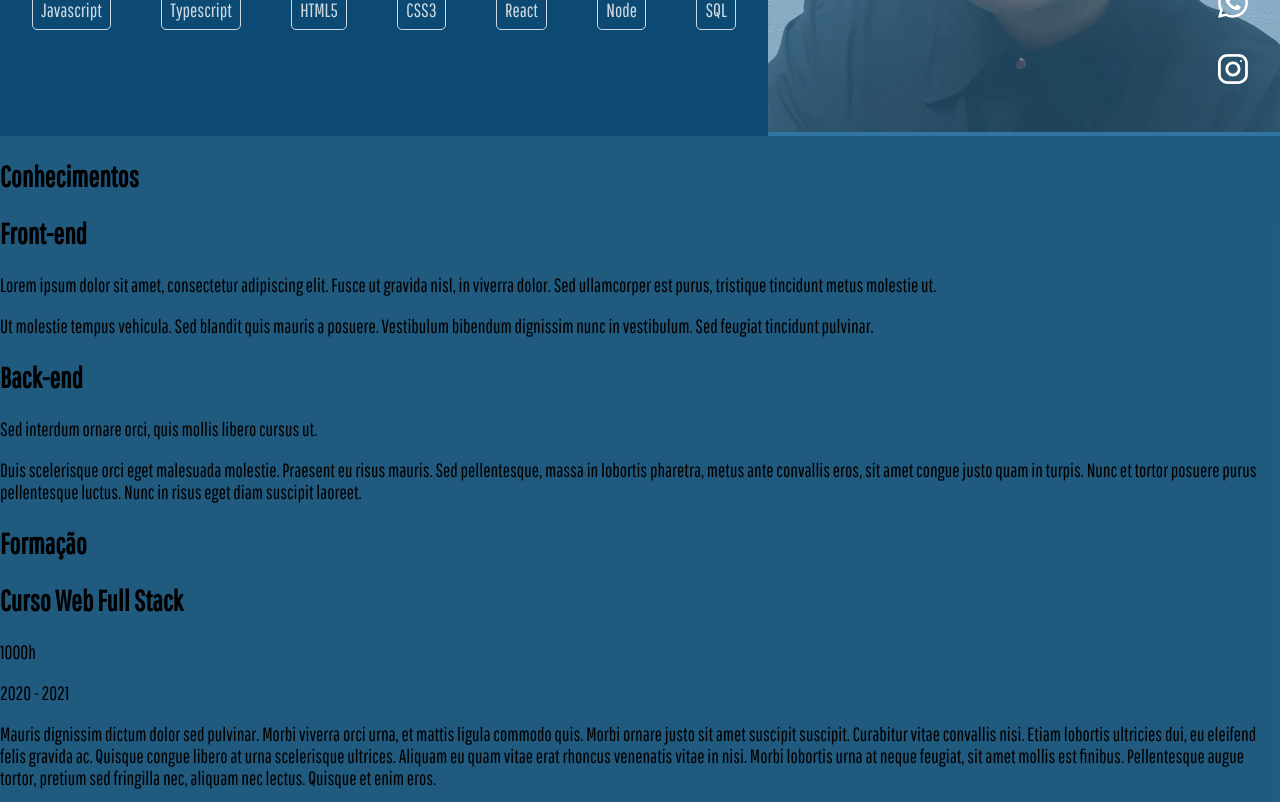
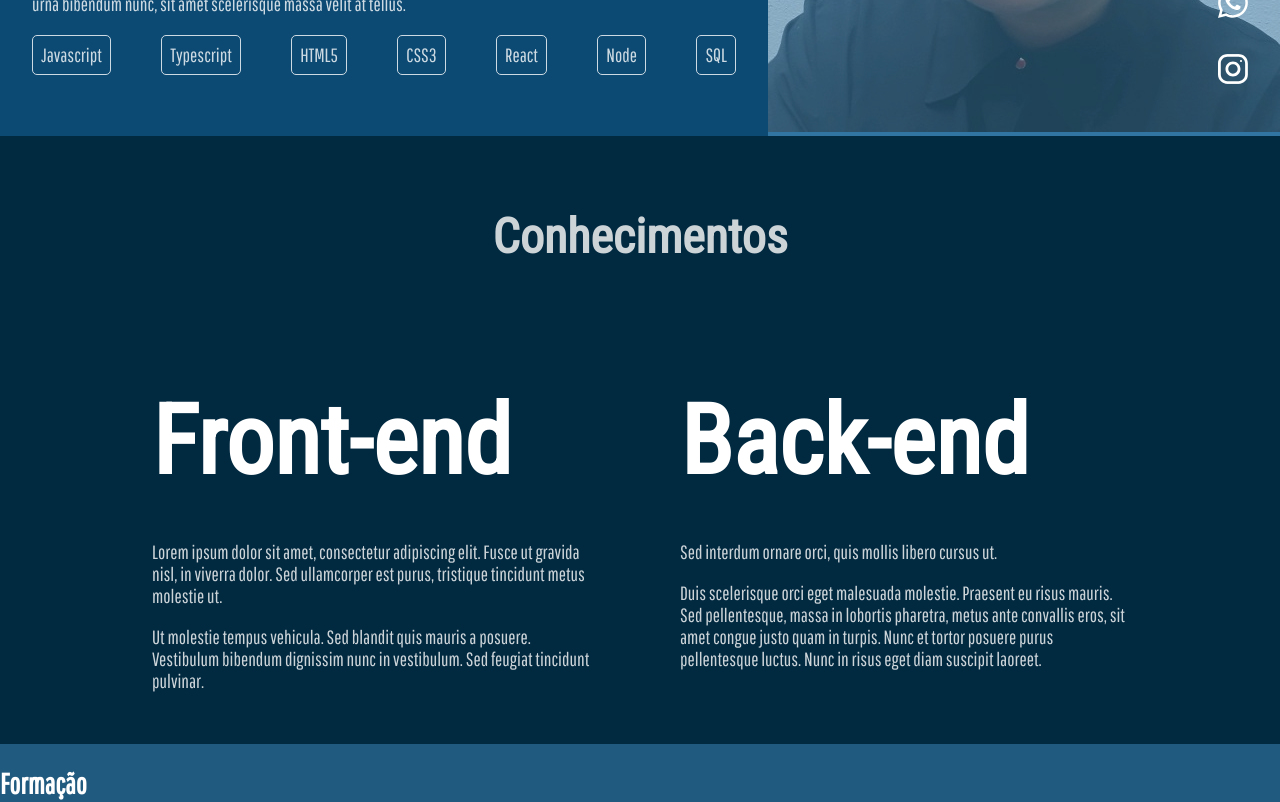
Before and after one commit to nyhvignoli/nyhvignoli.github.io, a React (Create React App) app: page / in a window 1280 px wide. Shown: the part 540-1342 px from the top of the page. Built offline with nearby package versions, Linux system fonts and the light colour scheme; a web font is replaced by a local one.

Commit message:
knowledges-section

```diff
--- a/src/components/Knowledges/Knowledges.js
+++ b/src/components/Knowledges/Knowledges.js
@@ -1,13 +1,16 @@
 import React from "react";
+import { Subtitle } from "../../global/styles";
 import KnowledgesContent from "./KnowledgesContent/KnowledgesContent";
+import { Wrapper, Content } from "./styles";
 
 const Knowledges = () => {
     const frontEndKnowledges = ["Lorem ipsum dolor sit amet, consectetur adipiscing elit. Fusce ut gravida nisl, in viverra dolor. Sed ullamcorper est purus, tristique tincidunt metus molestie ut.", "Ut molestie tempus vehicula. Sed blandit quis mauris a posuere. Vestibulum bibendum dignissim nunc in vestibulum. Sed feugiat tincidunt pulvinar. "];
     const backEndKnowledges = ["Sed interdum ornare orci, quis mollis libero cursus ut.", "Duis scelerisque orci eget malesuada molestie. Praesent eu risus mauris. Sed pellentesque, massa in lobortis pharetra, metus ante convallis eros, sit amet congue justo quam in turpis. Nunc et tortor posuere purus pellentesque luctus. Nunc in risus eget diam suscipit laoreet."];
 
     return (
-        <section>
-            <h1>Conhecimentos</h1>
+        <Wrapper>
+            <Subtitle>Conhecimentos</Subtitle>
+            <Content>
                 <KnowledgesContent
                     title={"Front-end"}
                     knowledges={frontEndKnowledges}
@@ -16,7 +19,8 @@ const Knowledges = () => {
                     title={"Back-end"}
                     knowledges={backEndKnowledges}
                 />
-        </section>
+            </Content>
+        </Wrapper>
     );
 }
 
--- a/src/components/Knowledges/KnowledgesContent/KnowledgesContent.js
+++ b/src/components/Knowledges/KnowledgesContent/KnowledgesContent.js
@@ -1,13 +1,15 @@
 import React from "react";
+import { Wrapper } from "./styles";
+import { Title } from "../../../global/styles";
 
 const KnowledgesContent = (props) => {
     return (
-        <div>
-            <h2>{props.title}</h2>
+        <Wrapper>
+            <Title>{props.title}</Title>
             {props.knowledges.map((item, index) => {
                 return (<p key={index}>{item}</p>)
             })}
-        </div>
+        </Wrapper>
     );
 }
 
--- a/src/components/Knowledges/KnowledgesContent/styles.js
+++ b/src/components/Knowledges/KnowledgesContent/styles.js
@@ -0,0 +1,9 @@
+import styled from "styled-components";
+
+export const Wrapper = styled.div`
+    width: 40%;
+
+    p {
+        opacity: 0.8;
+    }
+`;
--- a/src/components/Knowledges/styles.js
+++ b/src/components/Knowledges/styles.js
@@ -0,0 +1,17 @@
+import styled from "styled-components";
+
+export const Wrapper = styled.section`
+    padding: 2rem 5rem;
+    flex-direction: column;
+    justify-content: center;
+    align-items: center;
+    display: flex;
+    background-color: #012940;
+`;
+
+export const Content = styled.div`
+    padding: 0;
+    display: flex;
+    justify-content: center;
+    gap: 5rem;
+`;
--- a/src/global/styles.js
+++ b/src/global/styles.js
@@ -2,7 +2,16 @@ import styled from "styled-components";
 
 export const Title = styled.h1`
     font-size: 6rem;
-    line-height: 2rem;
+    font-family: 'Roboto Condensed', sans-serif;
+    height: 0.8em;
+    /* font-family: 'Syne Mono', monospace; */
+    /* font-family: 'Ubuntu Condensed', sans-serif;  */
+    /* font-family: 'Pathway Gothic One', sans-serif; */
+`;
+
+export const Subtitle = styled.h2`
+    font-size: 3rem;
+    opacity: 0.8;
     font-family: 'Roboto Condensed', sans-serif;
     /* font-family: 'Syne Mono', monospace; */
     /* font-family: 'Ubuntu Condensed', sans-serif;  */
--- a/src/index.css
+++ b/src/index.css
@@ -5,6 +5,7 @@ body {
     background-color: rgba(0, 67, 108, 0.64);
     font-family: 'Pathway Gothic One', sans-serif;
     font-size: 1.2rem;
+    color: #FFF;
     /* font-family: 'Roboto', sans-serif;
     font-family: 'Roboto Condensed', sans-serif;
     font-family: 'Syne Mono', monospace;*/
```
Lines whose indentation alone changed are shown as unchanged.
